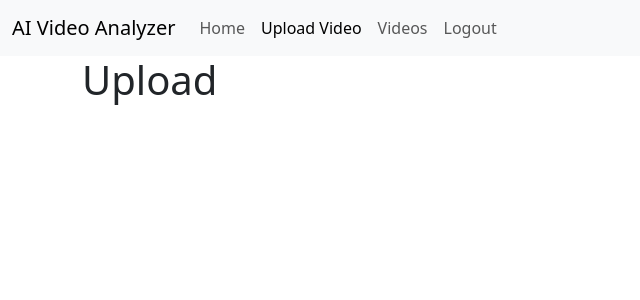
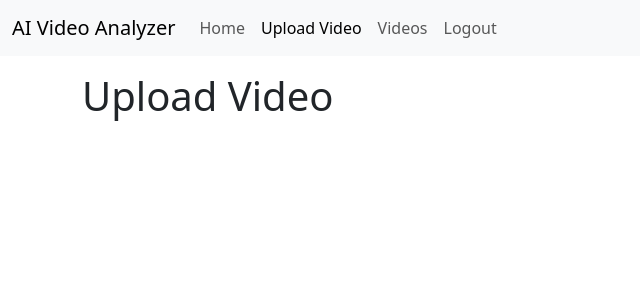
Before and after one commit to phptuts/react-video-analyzer-frontend, a React (Vite) app: page /upload in a window 1280 px wide. Shown: the top 300 px of the page, without its empty margins (0-640 px from the left). Built offline with nearby package versions, Linux system fonts and the light colour scheme; no server answers; sample sign-in values are in the browser's storage.

Commit message:
12-create-submitting-form-state

```diff
--- a/src/pages/Upload.jsx
+++ b/src/pages/Upload.jsx
@@ -1,7 +1,33 @@
+import { useState } from "react";
+
 const Upload = () => {
+  const [submitting, setSubmitting] = useState(false);
+  if (submitting) {
+    return (
+      <>
+        <div className="row">
+          <div className="col mt-3">
+            <h1>Upload Video</h1>
+          </div>
+        </div>
+        <div className="row">
+          <div className="col mt-3">
+            <h2 className="text-center">
+              Your video is being upload to our site, please do not leave the
+              page...
+            </h2>
+          </div>
+        </div>
+      </>
+    );
+  }
   return (
     <>
-      <h1>Upload</h1>
+      <div className="row">
+        <div className="col mt-3">
+          <h1>Upload Video</h1>
+        </div>
+      </div>
     </>
   );
 };
```
